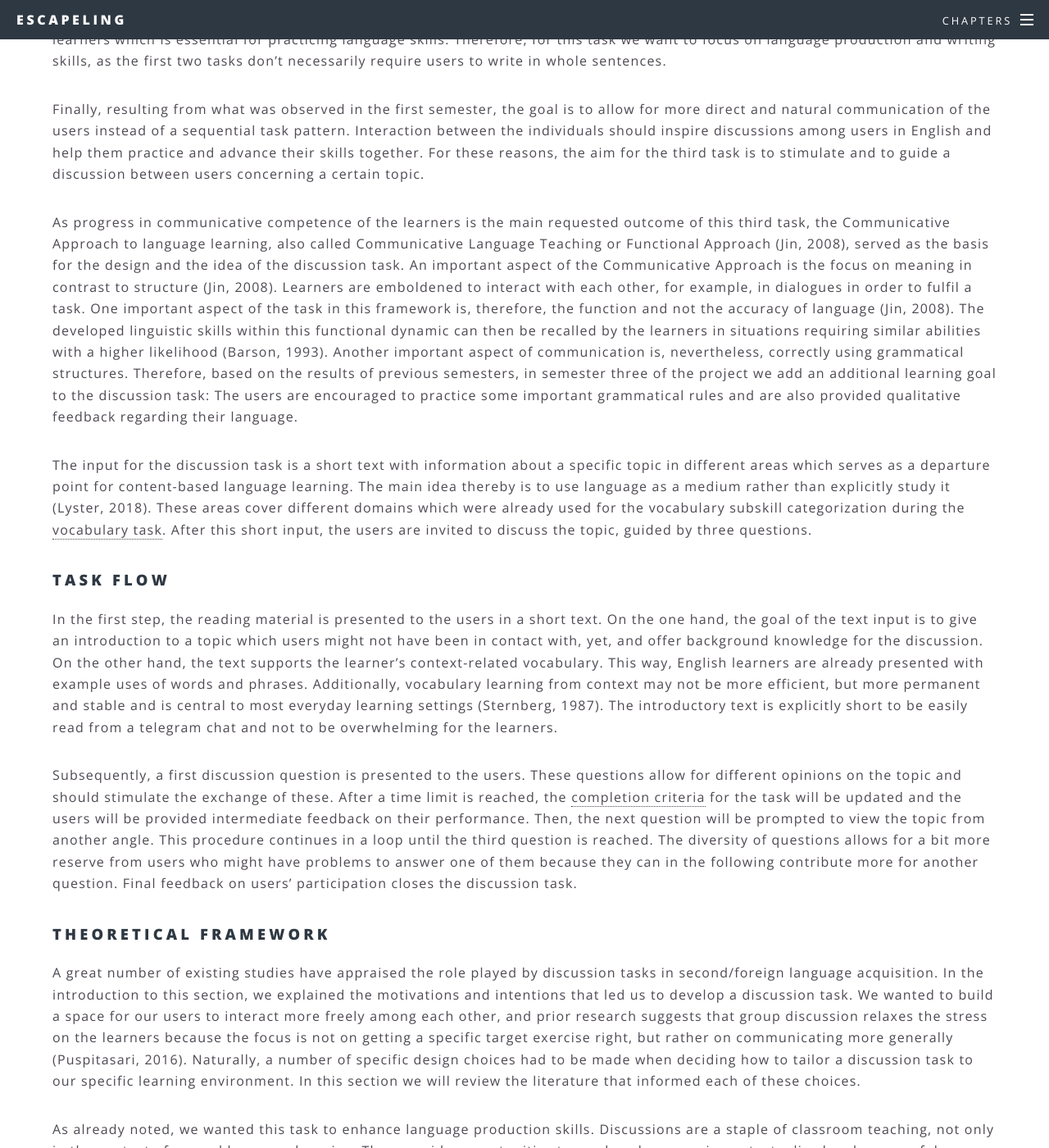
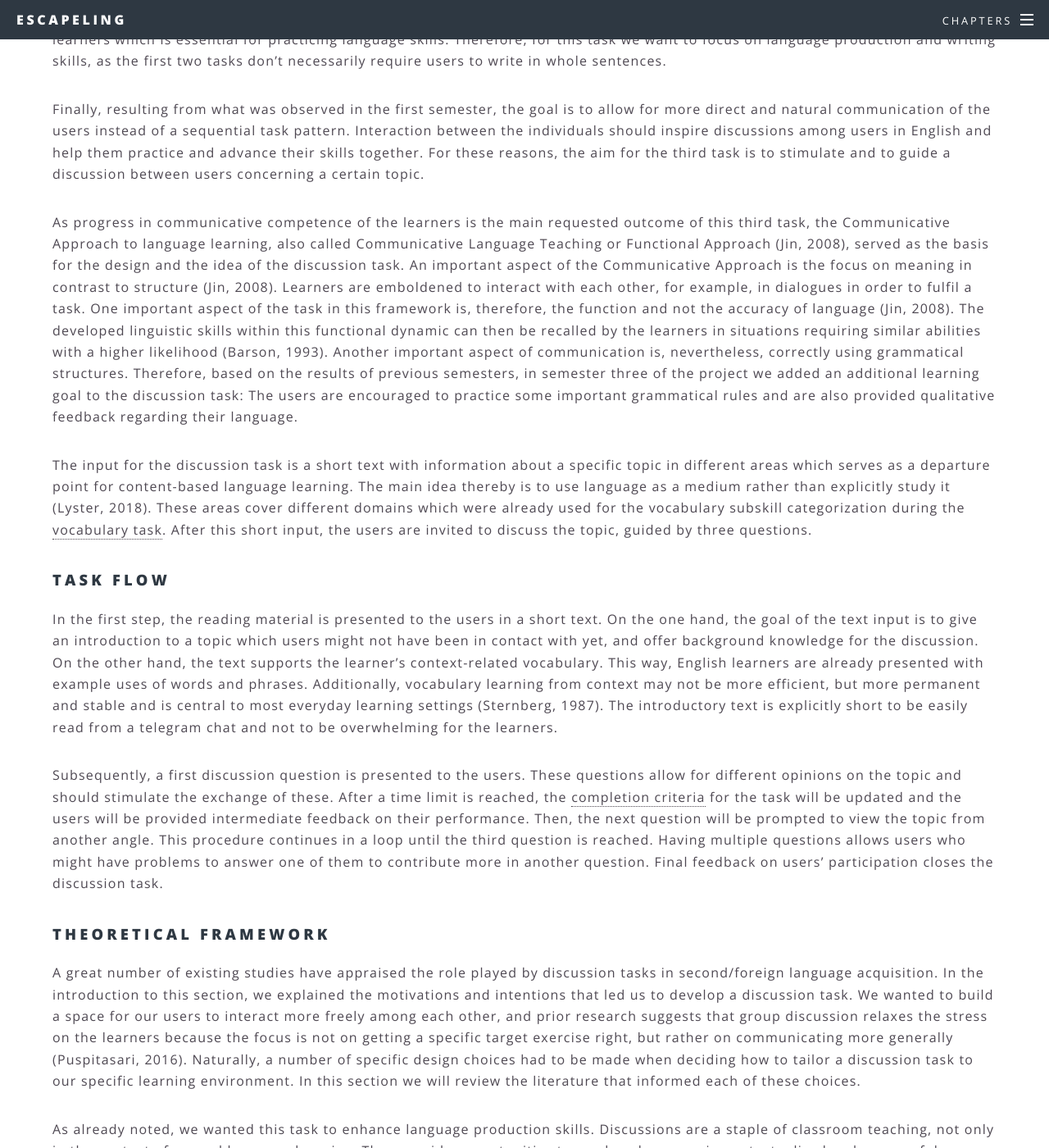
Before and after one commit to ALLUOS/ALLUOS.github.io, a Jekyll site: the page built from _posts/2021-03-02-discussion.md, in a window 1280 px wide and 1400 px high, scrolled down 1095 px. Shown: the whole window at 82% size. Built offline with Jekyll 4.4.1, drawn with Linux system fonts in a browser that asks for light colours; some of the changed text lies outside the part shown.

Commit message:
Fixed minor typos

```diff
--- a/_posts/2021-03-02-discussion.md
+++ b/_posts/2021-03-02-discussion.md
@@ -34,15 +34,15 @@
 For these reasons, the aim for the third task is to stimulate and to guide a discussion between users concerning a certain topic.
 
 As progress in communicative competence of the learners is the main requested outcome of this third task, the Communicative Approach to language learning, also called Communicative Language Teaching or Functional Approach (Jin, 2008), served as the basis for the design and the idea of the discussion task. An important aspect of the Communicative Approach is the focus on meaning in contrast to structure (Jin, 2008). Learners are emboldened to interact with each other, for example, in dialogues in order to fulfil a task. One important aspect of the task in this framework is, therefore, the function and not the accuracy of language (Jin, 2008). The developed linguistic skills within this functional dynamic can then be recalled by the learners in situations requiring similar abilities with a higher likelihood (Barson, 1993).
-Another important aspect of communication is, nevertheless, correctly using grammatical structures. Therefore, based on the results of previous semesters, in semester three of the project we add an additional learning goal to the discussion task: The users are encouraged to practice some important grammatical rules and are also provided qualitative feedback regarding their language.
+Another important aspect of communication is, nevertheless, correctly using grammatical structures. Therefore, based on the results of previous semesters, in semester three of the project we added an additional learning goal to the discussion task: The users are encouraged to practice some important grammatical rules and are also provided qualitative feedback regarding their language.
 
 The input for the discussion task is a short text with information about a specific topic in different areas which serves as a departure point for content-based language learning. The main idea thereby is to use language as a medium rather than explicitly study it (Lyster, 2018). These areas cover different domains which were already used for the vocabulary subskill categorization during the [vocabulary task]({{ "" | absolute_url }}/2021/03/04/vocabulary/guessing.html). After this short input, the users are invited to discuss the topic, guided by three questions.
 
 ### Task Flow
 
-In the first step, the reading material is presented to the users in a short text. On the one hand, the goal of the text input is to give an introduction to a topic which users might not have been in contact with, yet, and offer background knowledge for the discussion. On the other hand, the text supports the learner’s context-related vocabulary. This way, English learners are already presented with example uses of words and phrases. Additionally, vocabulary learning from context may not be more efficient, but more permanent and stable and is central to most everyday learning settings (Sternberg, 1987). The introductory text is explicitly short to be easily read from a telegram chat and not to be overwhelming for the learners.
+In the first step, the reading material is presented to the users in a short text. On the one hand, the goal of the text input is to give an introduction to a topic which users might not have been in contact with yet, and offer background knowledge for the discussion. On the other hand, the text supports the learner’s context-related vocabulary. This way, English learners are already presented with example uses of words and phrases. Additionally, vocabulary learning from context may not be more efficient, but more permanent and stable and is central to most everyday learning settings (Sternberg, 1987). The introductory text is explicitly short to be easily read from a telegram chat and not to be overwhelming for the learners.
 
-Subsequently, a first discussion question is presented to the users. These questions allow for different opinions on the topic and should stimulate the exchange of these. After a time limit is reached, the [completion criteria](#metrics) for the task will be updated and the users will be provided intermediate feedback on their performance. Then, the next question will be prompted to view the topic from another angle. This procedure continues in a loop until the third question is reached. The diversity of questions allows for a bit more reserve from users who might have problems to answer one of them because they can in the following contribute more for another question.
+Subsequently, a first discussion question is presented to the users. These questions allow for different opinions on the topic and should stimulate the exchange of these. After a time limit is reached, the [completion criteria](#metrics) for the task will be updated and the users will be provided intermediate feedback on their performance. Then, the next question will be prompted to view the topic from another angle. This procedure continues in a loop until the third question is reached. Having multiple questions allows users who might have problems to answer one of them to contribute more in another question.
 Final feedback on users' participation closes the discussion task.
 
 ### Theoretical framework
@@ -87,12 +87,12 @@
 
 ### Completion Metrics
 
-The goal of the discussion task is to motivate users to converse and produce sentences around certain topics, to use grammar and vocabulary as well as express their opinions in the second language they are learning (English here). Here, the goal is primarily to make a clear, understandable conversation and be able to understand what others say and express one’s own opinion, while also paying attention to basic grammatical rules, and thus become more proficient in expressing oneself in the second language. So, in short, language comprehension and expression are the goals of the discussion task.
+The goal of the discussion task is to motivate users to converse and produce sentences around certain topics, to use grammar and vocabulary as well as to express their opinions in the second language they are learning (English here). Here, the goal is primarily to make a clear, understandable conversation and be able to understand what others say and express one’s own opinion, while also paying attention to basic grammatical rules, and thus become more proficient in expressing oneself in the second language. So, in short, language comprehension and expression are the goals of the discussion task.
 
 With these goals in mind, and since the users’ contributions in this task compared to the previous two [tasks]({{ "" | absolute_url }}/#three) are less quantifiable, we needed to define a set of metrics to decide when the task is done and whether it is done successfully or not.
-In addition, there is a time limit to the task and each topic question being asked and answered, in order to make it manageable and motivate the users to participate within a limited time frame. In the previous versions of the application, the completion metrics were rather quantitative: they were based on the number of words each player contributed, as well as the players' own assessment of the quality of the discussion, captured via a poll. However, during the third semester, we decided to update the completion metrics to be more advantageous to the users from a learning experience perspective, and to add a qualitative aspect to the evaluation of the discussion.
+In addition, there is a time limit to the task and each topic question being asked and answered, in order to make it manageable and motivate the users to participate within a limited time frame. In the previous versions of the application, the completion metrics were rather quantitative: They were based on the number of words each player contributed, as well as the players' own assessment of the quality of the discussion, captured via a poll. However, during the third semester, we decided to update the completion metrics to be more advantageous to the users from a learning experience perspective, and to add a qualitative aspect to the evaluation of the discussion.
 
-Therefore, for the updated completion metrics of this task, we decided to combine quantitative and qualitative elements. More specifically, we compute two scores which serve as the basis for deciding if the task was passed, and if so, how successfully. On the one hand, *individual user scores* based on the length and the grammatical quality of each user's contributions in each question are computed. In order to pass the task, each user needs to reach at least a certain score on two out of the three discussion questions. On the other hand, a *group score* is computed, requiring the entire group to reach at least a certain minimal grammar score, reflecting the quality of the contributions in relation to the overall quantity. If the two criteria are met, the group passes the task. To match the storytelling framework, we also define three qualitative levels at which the users can pass the task, depending on their group score: an intermediate, a good, and a very good level. Depending on the level, the users receive different story continuations.
+Therefore, for the updated completion metrics of this task, we decided to combine quantitative and qualitative elements. More specifically, we compute two scores which serve as the basis for deciding if the task was passed, and if so, how successfully. On the one hand, *individual user scores* based on the length and the grammatical quality of each user's contributions in each question are computed. In order to pass the task, each user needs to reach at least a certain score in two out of the three discussion questions. On the other hand, a *group score* is computed, requiring the entire group to reach at least a certain minimal grammar score, reflecting the quality of the contributions in relation to the overall quantity. If the two criteria are met, the group passes the task. To match the storytelling framework, we also define three qualitative levels at which the users can pass the task, depending on their group score: An intermediate, a good, and a very good level. Depending on the level, the users receive different story continuations.
 For more details on how these two components of the completion metric are motivated, defined and computed, please visit the [Grammatical error correction section]({{ "" | absolute_url }}/2021/02/01/NLP.html).
 
 ### Outlook
```
